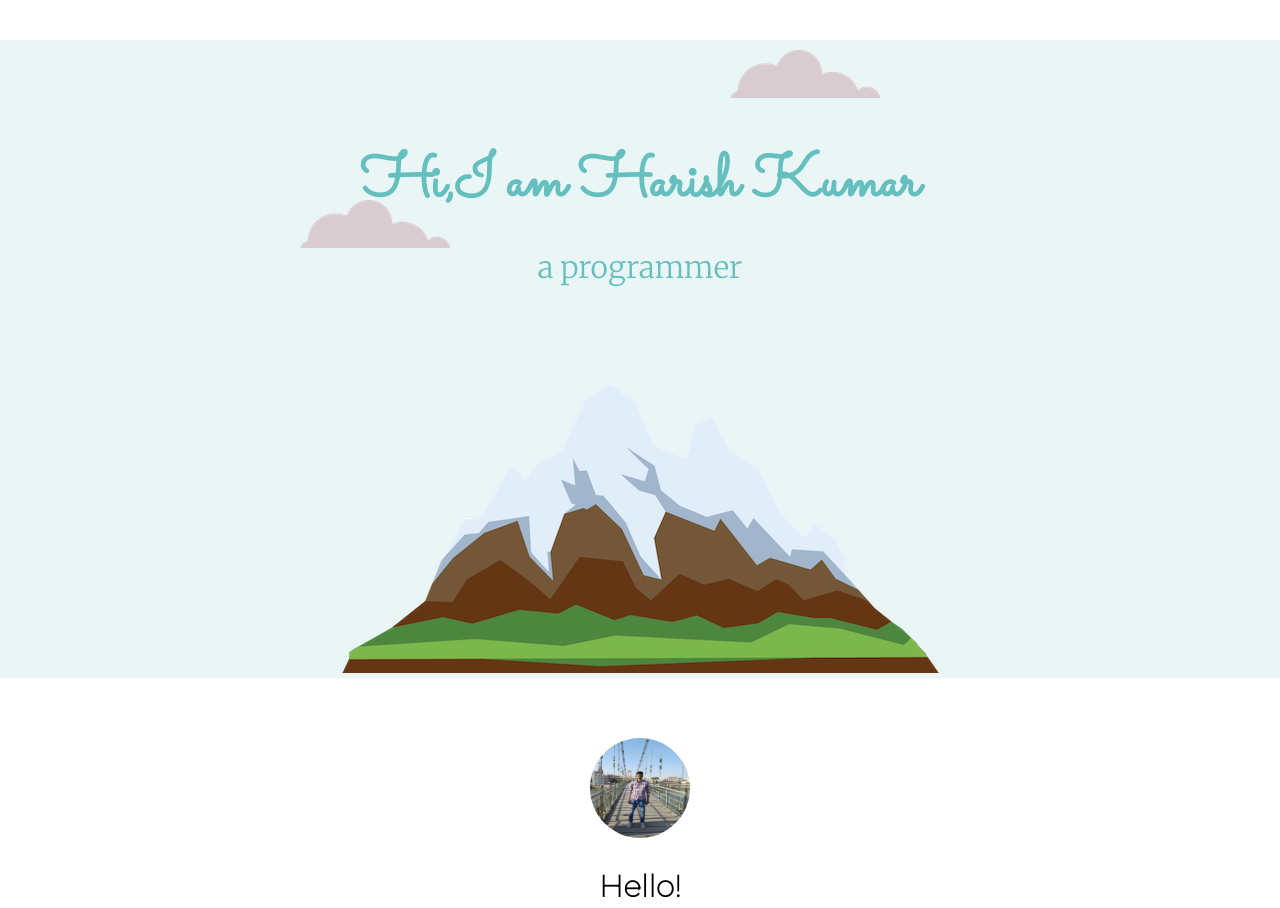
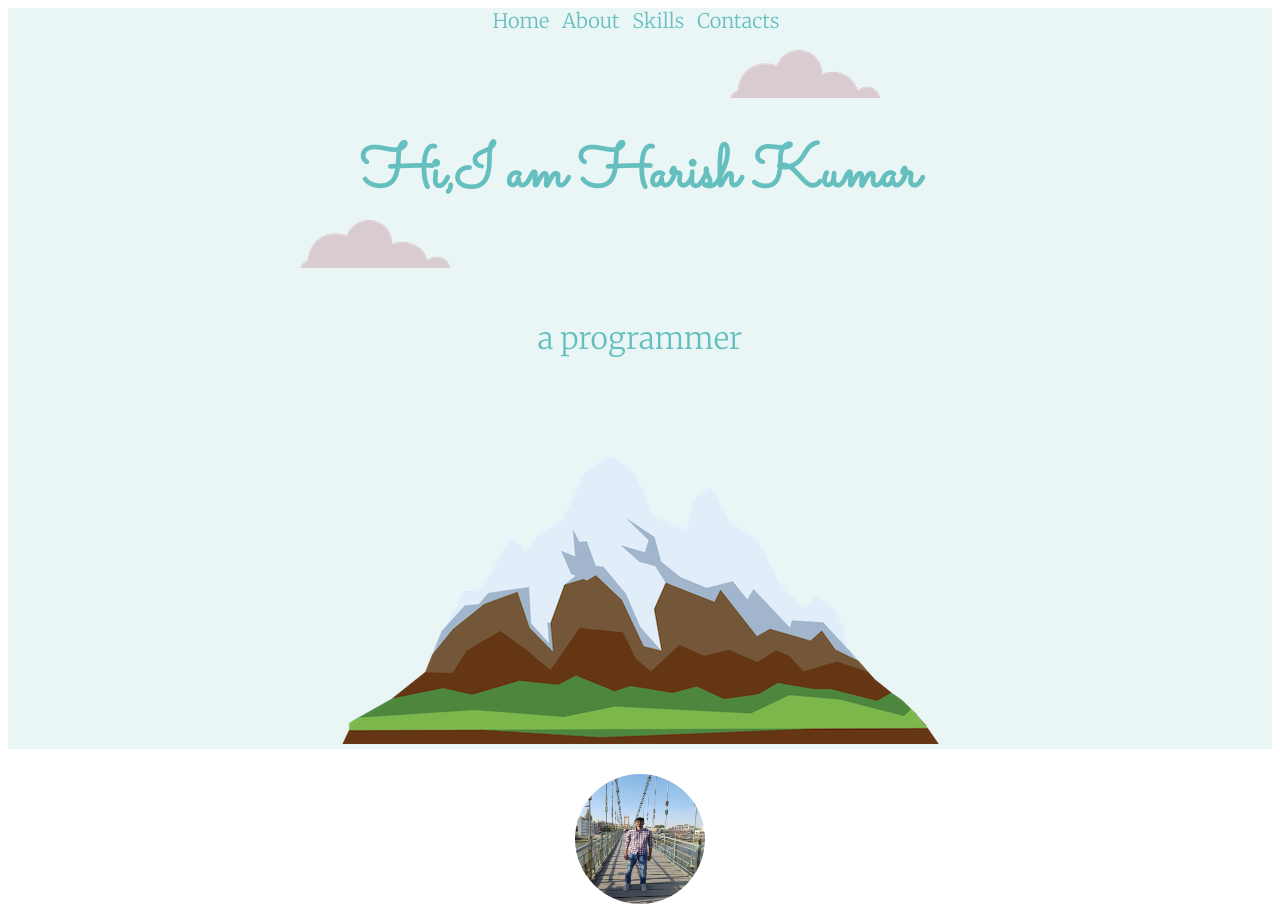
Before and after one commit to Harishkumar12032003/Personal-Website, a plain HTML site: page index.html in a window 1280 px wide. Shown: the top 908 px of the page. Drawn offline with Linux system fonts and the light colour scheme.

Commit message:
Added a navigation bar for contacts,about,home section and modified the styling of the first section

```diff
--- a/index.html
+++ b/index.html
@@ -10,9 +10,16 @@
 </head>
 
 <body>
-  <div class="top-conatiner">
-
-  <img class="cloud1" src="CSS - My Site Images\cloud.png" alt="cloud">
+  <div class="top-container">
+    <nav>
+      <ul class = "horizontal-list text-center nav-menu" >
+      <li> <a href = "#cloud1">Home</a> </li>
+      <li> <a href = "#my">About </a></li>
+      <li> <a href = "#skills">Skills</a> </li>
+      <li> <a href = "#bottom-container">Contacts</a> </li>
+      </ul>
+  </nav>
+  <img id="cloud1" src="CSS - My Site Images\cloud.png" alt="cloud">
   <h1>Hi,I am Harish Kumar</h1>
   <p class="para">a programmer</p>
   <img class="cloud2" src="CSS - My Site Images\cloud.png" alt="cloud">
@@ -27,8 +34,8 @@
       <p>I am Harish Kumar from Haryana,India <br /> Currently pursuing my Btech <br /> from NIT Kurukshetra</p>
     </div>
     <hr>
-    <div class="skills">
-      <h2 id="s">My Skills.</h2>
+    <div id="skills">
+      <h2 id="s">My Skills</h2>
       <div class="skill-row">
         <img style="margin-top:0" class="skills" src="logo.jpeg" alt="">
         <h3>Web development</h3>
@@ -50,7 +57,7 @@
   </div>
 
 
-  <div class="bottom-container">
+  <div id="bottom-container">
     <a class="footer-link" href="https://www.linkedin.com/">LinkedIn</a>
     <a class="footer-link" href="https://twitter.com/">Twitter</a>
     <a class="footer-link" href="https://www.appbrewery.co/">Website</a>
--- a/style.css
+++ b/style.css
@@ -1,51 +1,72 @@
 body{
-  margin:0;
-
   text-align: center;
   font-family: 'Merriweather', serif;
   font-size: 20px;
 }
+.horizontal-list{
+  padding-left :0px;
+  list-style:none;
+  margin : 0px;
+}
+.horizontal-list li{
+  display: inline-block;
+  margin : 0px 8px 8px 0px;
+}
+.horizontal-list li a{
+  color: #66BFBF;
+  text-decoration: none;
+}
+.text-center{
+  text-align : center;
+}
+.nav-menu li a{
+  transition: color 0.5s , border-bottom 4s;
+}
+.nav-menu li a:hover{
+  color :rgb(19, 1, 1);
+  border-bottom: 1px solid white;
+}
+.top-container{
+  display: inline-block;
+  background-color:#EAF6F6;
+  height:50%;
+  width: 100%;
+}
 .cloud2{
   position:absolute;
-  top:200px;
+  top:220px;
   left:300px;
 }
-.cloud1{
+#cloud1{
   position: absolute;
   right:400px;
   top:50px;
 
 }
 h1{
-  top:100px;
+  top:50px;
   position: relative;
   font-family: 'Sacramento', cursive;
   font-size: 60px;
   color: #66BFBF;
 }
 .para{
-  margin-top:120px;
+  margin-top:150px;
   font-size: 30px;
   color: #66BFBF;
 }
 
-.Skills{
-  width:25%;
-  float: left;
-
+#skills{
 }
 
 #my{
-  height:100px;
-  width:100px;
-  border-radius: 100%;
-  margin-top: 60px;
+  height: 130px;
+    width: 130px;
+    border-radius : 50%;
+    margin-top: 25px;
 }
 
-.top-conatiner{
-    background-color:#EAF6F6;
-    margin:0;
-}
+
 h3{
    color:#11999E;
    font-family: 'Montserrat', sans-serif;
@@ -74,7 +95,7 @@ border-top: 5px dotted grey;
 
 }
 
-.bottom-container{
+#bottom-container{
   background-color: #66BFBF;
   margin:10px;
   padding:20px;
```
